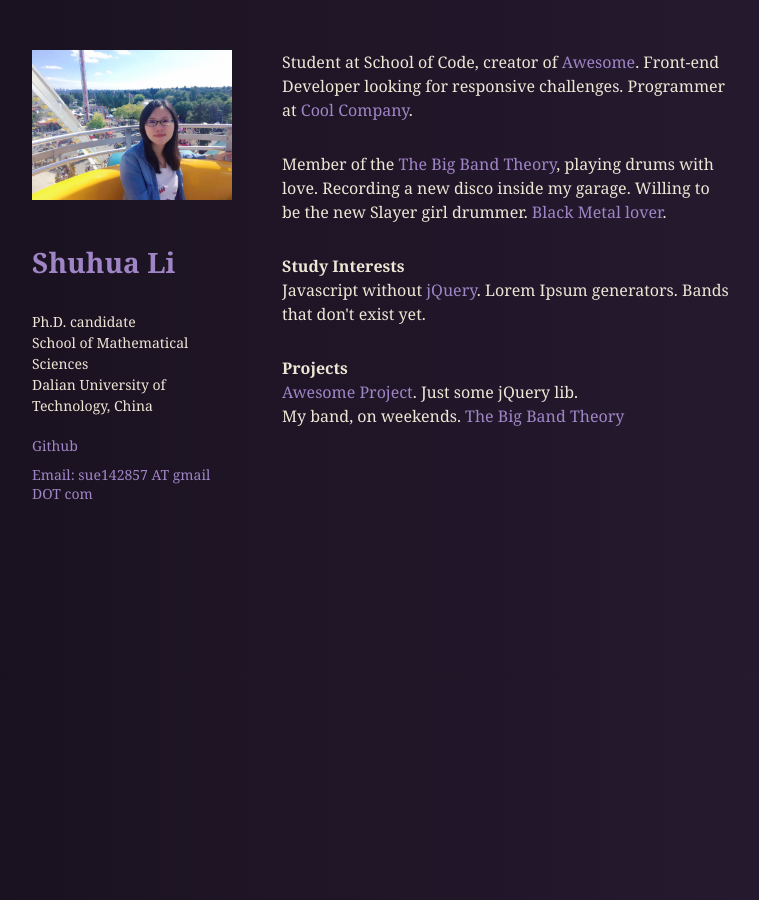
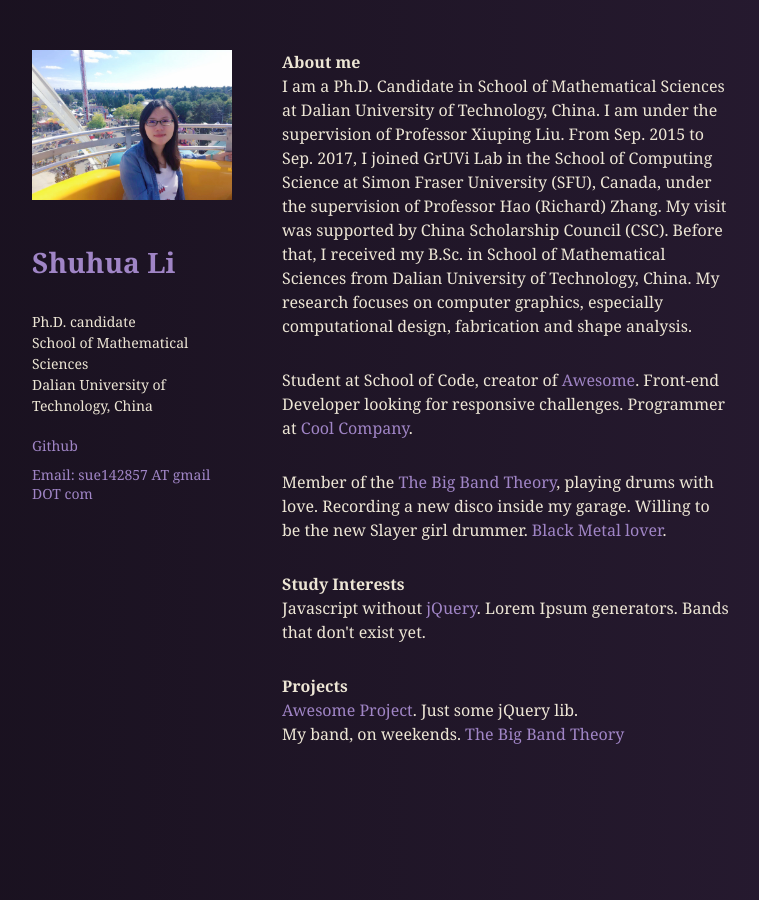
Before and after one commit to sergiokopplin/violet, a Jekyll site: the page built from index.html, in a window 1280 px wide. Shown: the whole page, without its empty margins (68-827 px from the left). Built offline with Jekyll 4.4.1, drawn with Linux system fonts in a browser that asks for light colours.

Commit message:
Update index.html

```diff
--- a/index.html
+++ b/index.html
@@ -26,6 +26,14 @@ title: Homepage
 
 <section class="content">
   <p>
+    <strong>About me</strong></br>
+    I am a Ph.D. Candidate in School of Mathematical Sciences at Dalian University of Technology, China. I am under the supervision of Professor Xiuping Liu.
+    From Sep. 2015 to Sep. 2017, I joined GrUVi Lab in the School of Computing Science at Simon Fraser University (SFU), Canada, under the supervision of Professor Hao (Richard) Zhang. My visit was supported by China Scholarship Council (CSC).
+    Before that, I received my B.Sc. in School of Mathematical Sciences from Dalian University of Technology, China.
+    My research focuses on  computer graphics, especially computational design, fabrication and shape analysis.
+  </p>
+
+  <p>
     Student at School of Code, creator of <a href="http://aweso.me/">Awesome</a>. Front-end Developer looking for responsive challenges. Programmer at <a href="https://google.com/search?q=cool+company">Cool Company</a>.
   </p>
 
```
